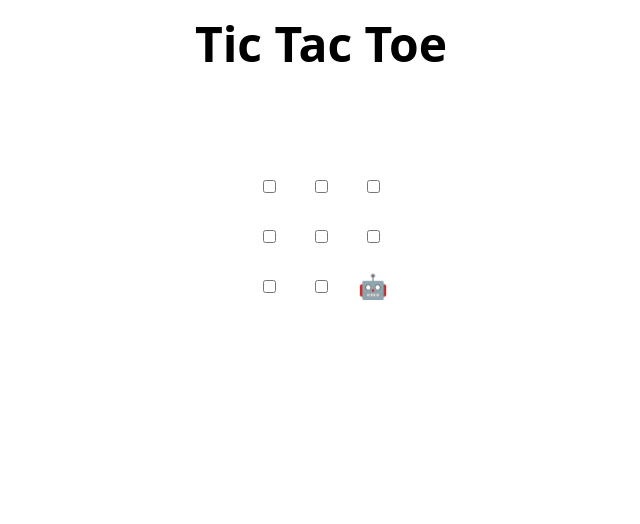
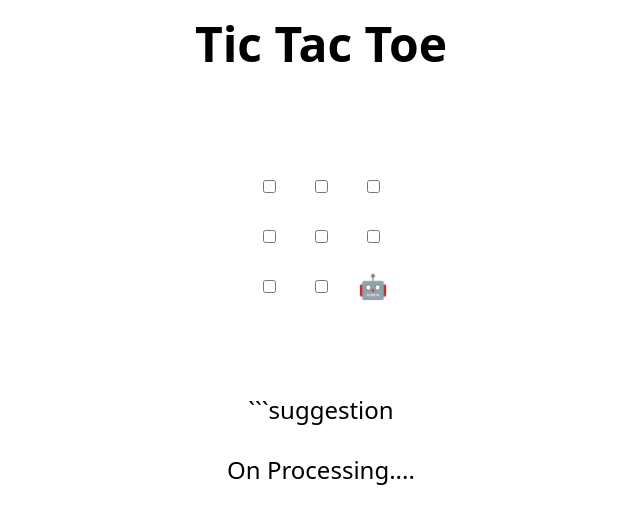
Before and after one commit to mksakib/MlSATask, a plain HTML site: page index.html in a window 1280 px wide. Shown: the whole page, without its empty margins (319-959 px from the left). Drawn offline with Linux system fonts and the light colour scheme.

Commit message:
Update index.html
All ok....

````diff
--- a/index.html
+++ b/index.html
@@ -48,7 +48,8 @@
 </table>
 
 <h2 hidden>Game over, refresh to play again 🧑‍💻 🤖!</h2>
-
+```suggestion
+<p> On Processing....</P>
 <script>
   // Initialization
   const boxes = Array.from(document.querySelectorAll("td"));
````
